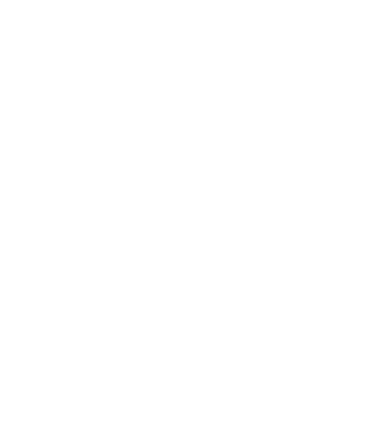
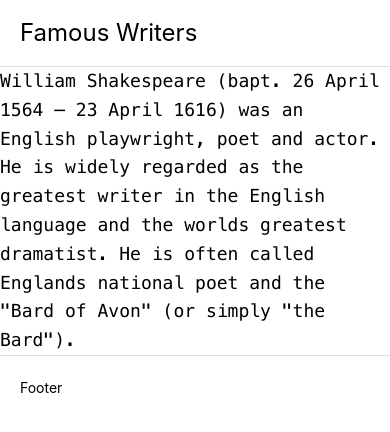
Before and after one commit to richke11y/famous-writers-app, a React Native app: screen / in a window 390 px wide. Shown: the top 432 px of the page. Built offline with nearby package versions, Linux system fonts and the light colour scheme.

Commit message:
Importing "Header" component. Importing "Footer" component. Importing "AppText" component.

```diff
--- a/components/Main.js
+++ b/components/Main.js
@@ -1,9 +1,32 @@
-import { Text, View } from 'react-native';
+import { View } from 'react-native';
+
+import Header from './Header.js';
+import Footer from './Footer.js';
+import AppText from './AppText.js';
 
 import styles from './styles/stylesMain.js';
 
 const Main = () => {
-	return null;
+
+	const { main, mainView } = styles;
+
+	return (
+		<View style={main}>
+
+			<Header />
+
+			<View style={mainView}>
+
+				<AppText text={'William Shakespeare (bapt. 26 April 1564 – 23 April 1616) was an English playwright, poet and actor. He is widely regarded as the greatest writer in the English language and the worlds greatest dramatist. He is often called Englands national poet and the "Bard of Avon" (or simply "the Bard").'}>
+			</AppText>
+
+			</View>
+
+			<Footer />
+
+		</View>
+	);
+
 }
 
 export default Main;
```
